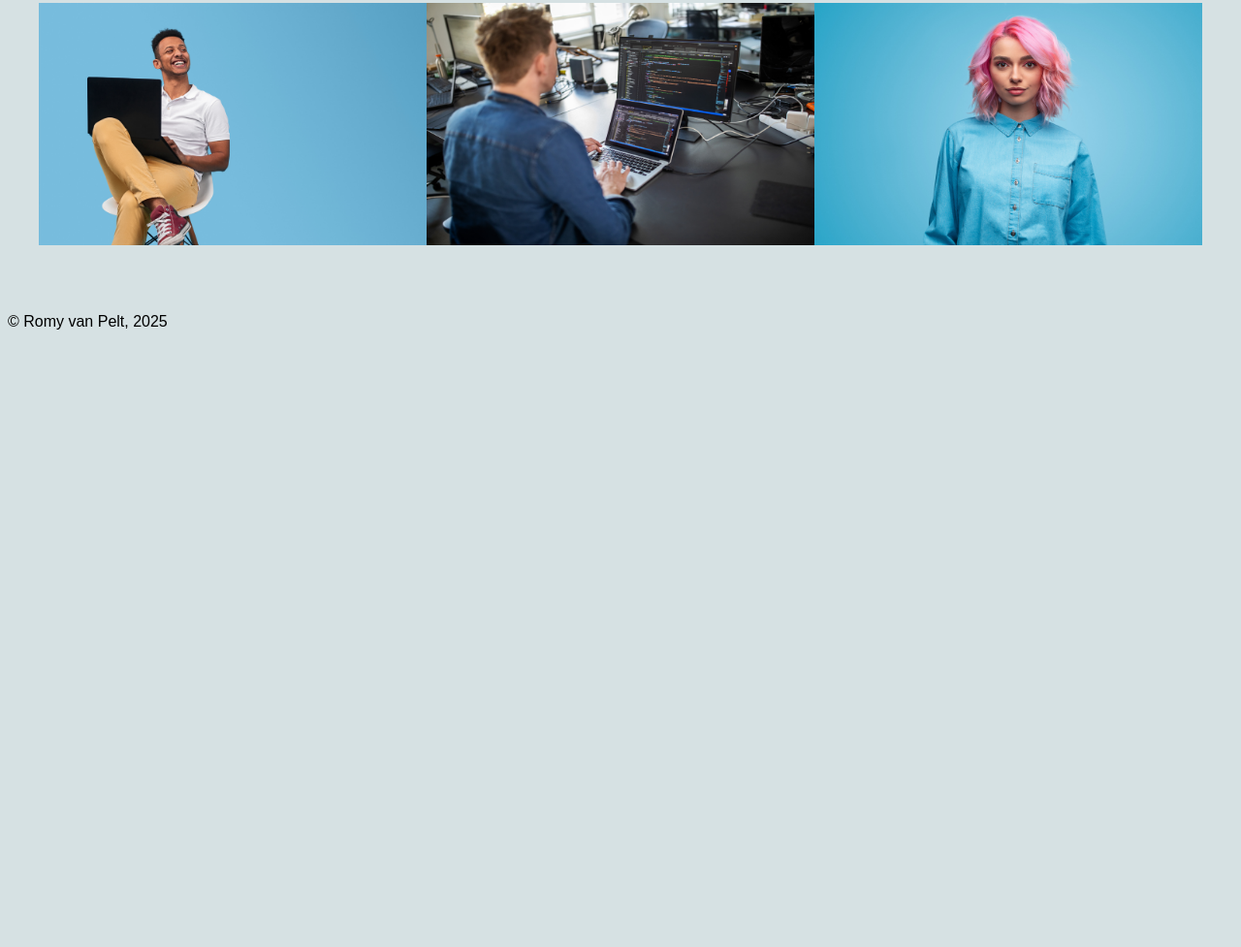
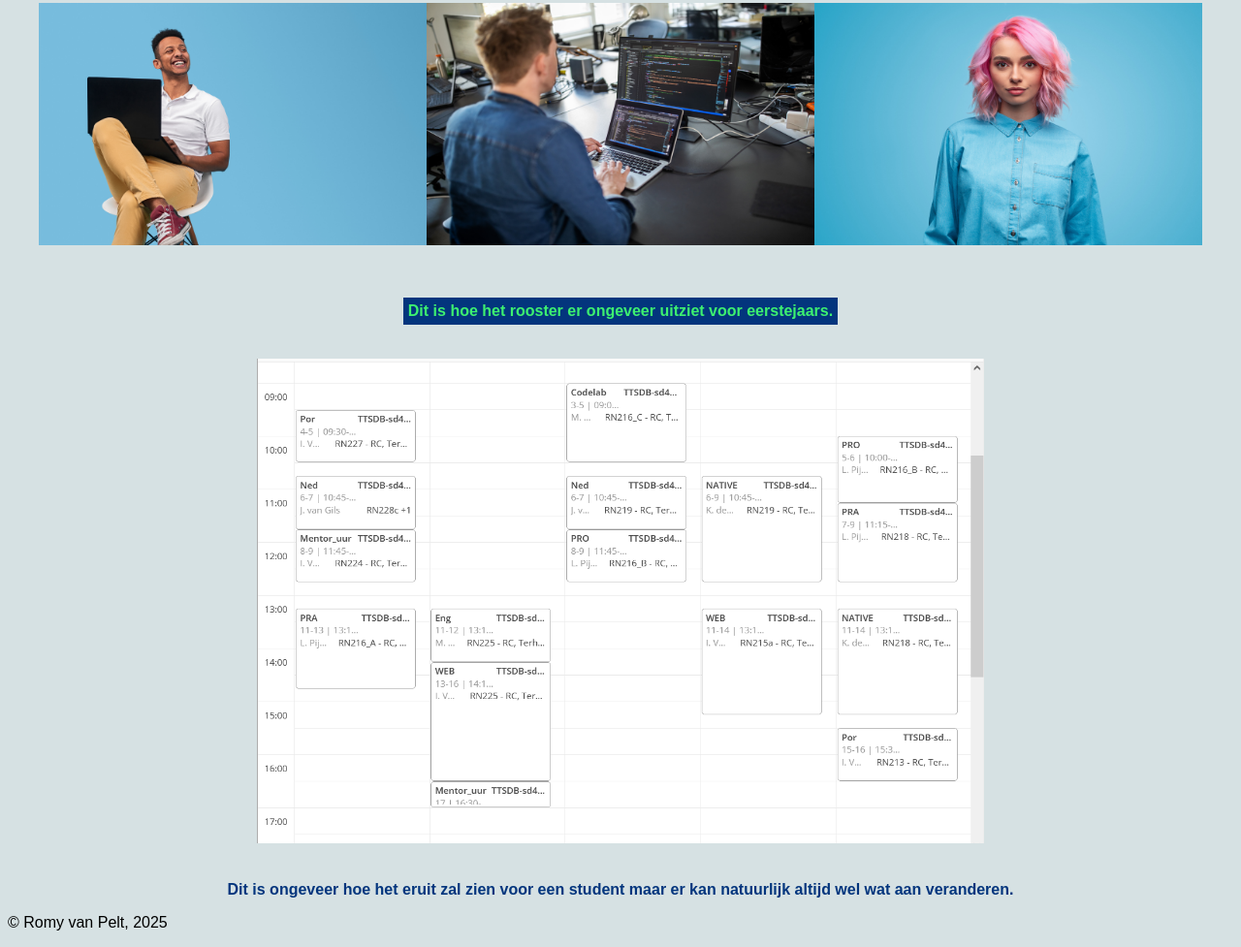
Before and after one commit to LilithParkerr/PRA--C1, a plain HTML site: page index.html in a window 1280 px wide. Shown: the part 640-1617 px from the top of the page at 97% size. Before the commit the page ends 997 px from the top, so only its background shows below. Drawn offline with Linux system fonts and the light colour scheme.

Commit message:
rooster part added and styled

```diff
--- a/css/index.css
+++ b/css/index.css
@@ -65,3 +65,29 @@ padding: 5px;
     padding-top: 50px;
     padding-bottom: 50px;
 }
+
+/*
+----------------------------------------------------------------------------------------romy
+*/
+.roosterContainer{
+    display: flex;
+    flex-direction: column;
+    align-items: center;
+}
+.roosterTitel{
+    background-color:rgb(3, 53, 125) ;
+    color:rgb(61, 241, 112) ;
+    padding: 5px;
+    margin-bottom: 35px;
+}
+.roosterImg{
+margin-bottom: 35px;
+}
+.roosterText{
+    color:rgb(3, 53, 125) ;
+
+}
+
+/*
+----------------------------------------------------------------------------------------romy
+*/
--- a/index.html
+++ b/index.html
@@ -82,6 +82,16 @@
             <div class="img"><img src="img/persoon3.jpg" alt="persoon" height="250px" width="400px"></div>
           </div>
     </main>
+    <main>
+
+<div class="roosterContainer">
+<div class="roosterTitel"><b>Dit is hoe het rooster er ongeveer uitziet voor eerstejaars.</b></div>
+<div class="roosterImg"><img src="img/Rooster.png" alt="Rooster" height="500px" width="750px"></div>
+<div class="roosterText"><b>Dit is ongeveer hoe het eruit zal zien voor een student maar er kan natuurlijk altijd wel wat aan veranderen.</b></div>
+
+</div>
+
+    </main>
     <footer>
         <p>&copy; Romy van Pelt, 2025</p>
     </footer>
```
